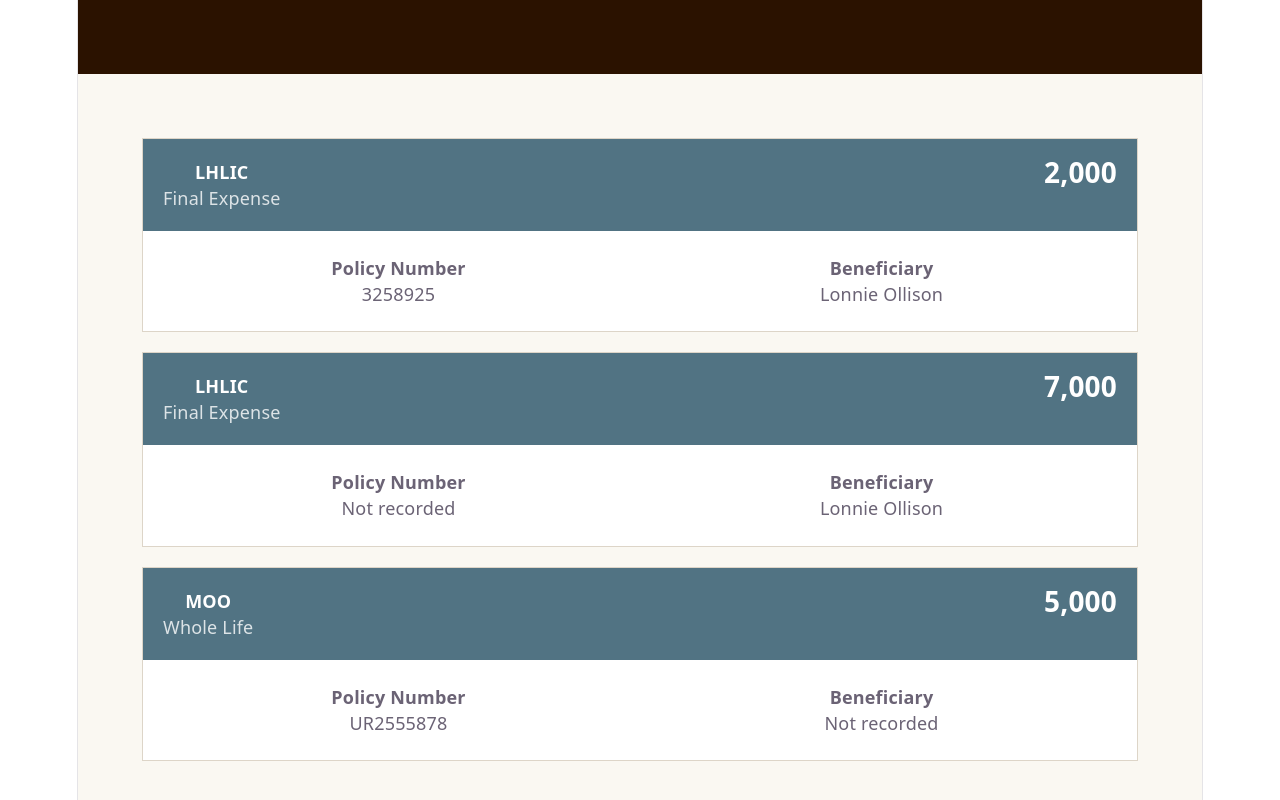
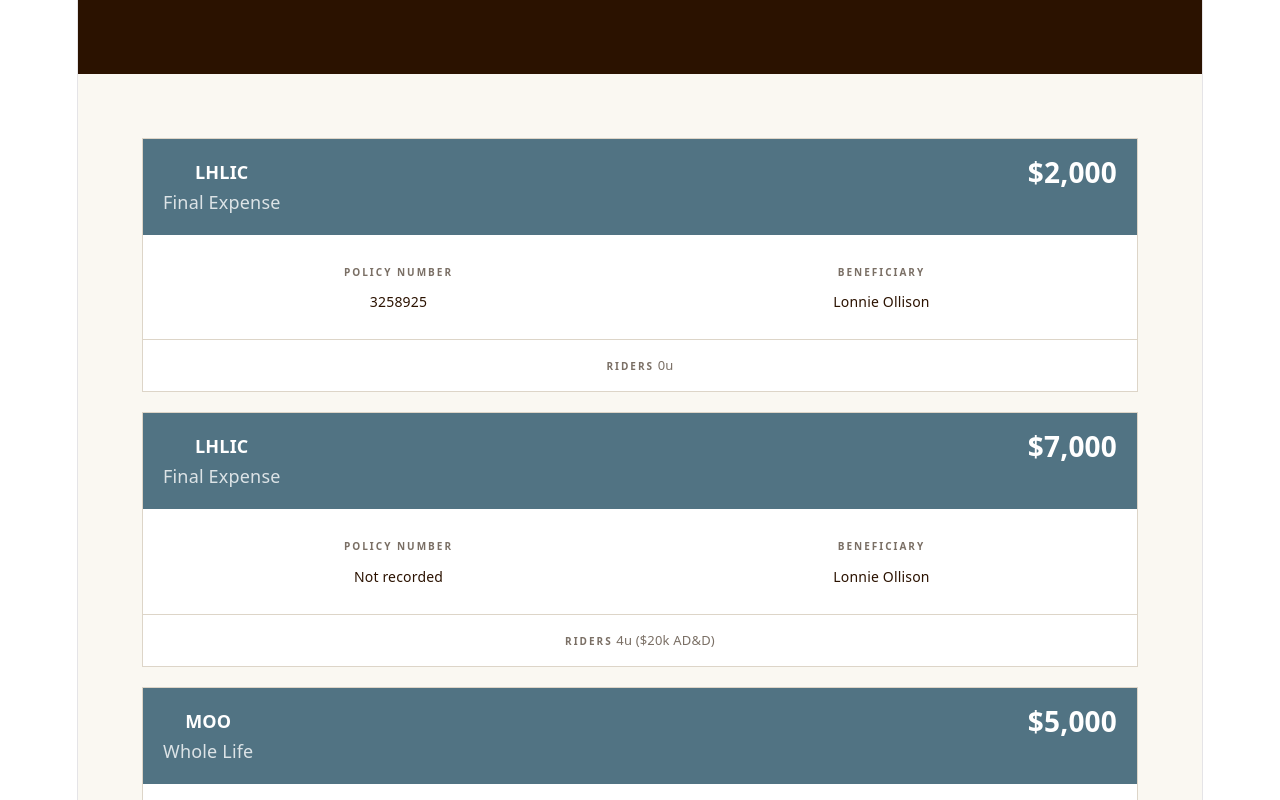
Before and after one commit to DaniiGLopez/pomp-guide, a React (Vite) app in the folder report/: page / in a window 1280 px wide. Shown: the part 4080-4880 px from the top of the page. Built offline with nearby package versions, Linux system fonts and the light colour scheme.

Commit message:
Refine insurance section formatting

```diff
--- a/report/src/components/sections/InsuranceSection.tsx
+++ b/report/src/components/sections/InsuranceSection.tsx
@@ -1,10 +1,27 @@
 import type { PompPlan } from "../../types/plan";
 import { colors } from "../../theme/colors";
-import { valueOrNull } from "../../utils/format";
+import { formatAmount, valueOrNull } from "../../utils/format";
 
 type InsuranceSectionProps = {
   plan: PompPlan;
 };
+
+function Label({ children }: { children: React.ReactNode }) {
+  return (
+    <div
+      style={{
+        fontSize: 10,
+        fontWeight: 700,
+        letterSpacing: 2,
+        textTransform: "uppercase",
+        color: colors.muted,
+        marginBottom: 4,
+      }}
+    >
+      {children}
+    </div>
+  );
+}
 
 function PolicyCard({
   carrier,
@@ -12,19 +29,23 @@
   type,
   beneficiary,
   policyNumber,
+  riders,
+  isLast,
 }: {
   carrier?: string;
   amount?: string;
   type?: string;
   beneficiary?: string;
   policyNumber?: string;
+  riders?: string;
+  isLast?: boolean;
 }) {
   return (
     <div
       style={{
         border: `1px solid ${colors.border}`,
         background: colors.white,
-        marginBottom: 20,
+        marginBottom: isLast ? 0 : 20,
       }}
     >
       <div
@@ -34,14 +55,25 @@
           padding: 20,
           display: "flex",
           justifyContent: "space-between",
+          alignItems: "flex-start",
         }}
       >
         <div>
-          <div style={{ fontSize: 18, fontWeight: 700 }}>
+          <div
+            style={{
+              fontSize: 18,
+              fontWeight: 700,
+            }}
+          >
             {carrier || "Unknown Carrier"}
           </div>
 
-          <div style={{ opacity: 0.8 }}>
+          <div
+            style={{
+              opacity: 0.8,
+              marginTop: 4,
+            }}
+          >
             {type || "Unknown Policy Type"}
           </div>
         </div>
@@ -52,7 +84,7 @@
             fontWeight: 700,
           }}
         >
-          {amount || "—"}
+          {formatAmount(amount) || "—"}
         </div>
       </div>
 
@@ -65,15 +97,52 @@
         }}
       >
         <div>
-          <strong>Policy Number</strong>
-          <div>{valueOrNull(policyNumber) || "Not recorded"}</div>
+          <Label>Policy Number</Label>
+          <div
+            style={{
+              fontSize: 14,
+              color: colors.darkBrown,
+            }}
+          >
+            {valueOrNull(policyNumber) || "Not recorded"}
+          </div>
         </div>
 
         <div>
-          <strong>Beneficiary</strong>
-          <div>{valueOrNull(beneficiary) || "Not recorded"}</div>
+          <Label>Beneficiary</Label>
+          <div
+            style={{
+              fontSize: 14,
+              color: colors.darkBrown,
+            }}
+          >
+            {valueOrNull(beneficiary) || "Not recorded"}
+          </div>
         </div>
       </div>
+
+      {valueOrNull(riders) && (
+        <div
+          style={{
+            borderTop: `1px solid ${colors.border}`,
+            padding: "12px 24px",
+            fontSize: 13,
+            color: colors.muted,
+          }}
+        >
+          <span
+            style={{
+              fontWeight: 700,
+              textTransform: "uppercase",
+              fontSize: 10,
+              letterSpacing: 2,
+            }}
+          >
+            Riders
+          </span>{" "}
+          {riders}
+        </div>
+      )}
     </div>
   );
 }
@@ -90,12 +159,14 @@
     >
       {plan.insurance.map((policy, index) => (
         <PolicyCard
-          key={index}
+          key={`${policy.policy_number ?? "policy"}-${index}`}
           carrier={policy.carrier}
           amount={policy.face_amount}
           type={policy.policy_type}
           beneficiary={policy.beneficiaries}
           policyNumber={policy.policy_number}
+          riders={policy.riders}
+          isLast={index === plan.insurance.length - 1}
         />
       ))}
     </section>
--- a/report/src/utils/format.ts
+++ b/report/src/utils/format.ts
@@ -39,3 +39,18 @@
     return date;
   }
 };
+
+export const formatAmount = (raw?: string | null) => {
+  if (!raw?.trim()) return null;
+
+  const cleaned = raw.replace(/[$,\s]/g, "");
+  const amount = Number.parseFloat(cleaned);
+
+  if (Number.isNaN(amount)) {
+    return raw.trim();
+  }
+
+  return `$${amount.toLocaleString("en-US", {
+    maximumFractionDigits: 2,
+  })}`;
+};
```
